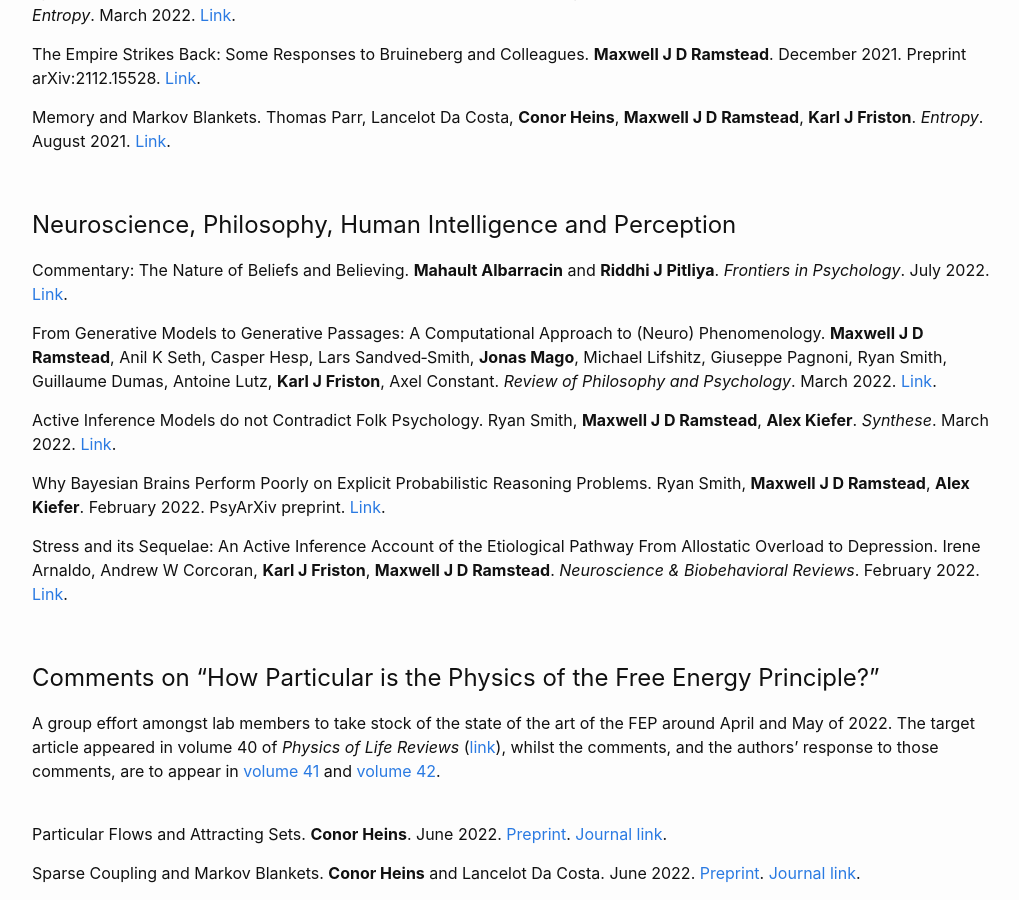
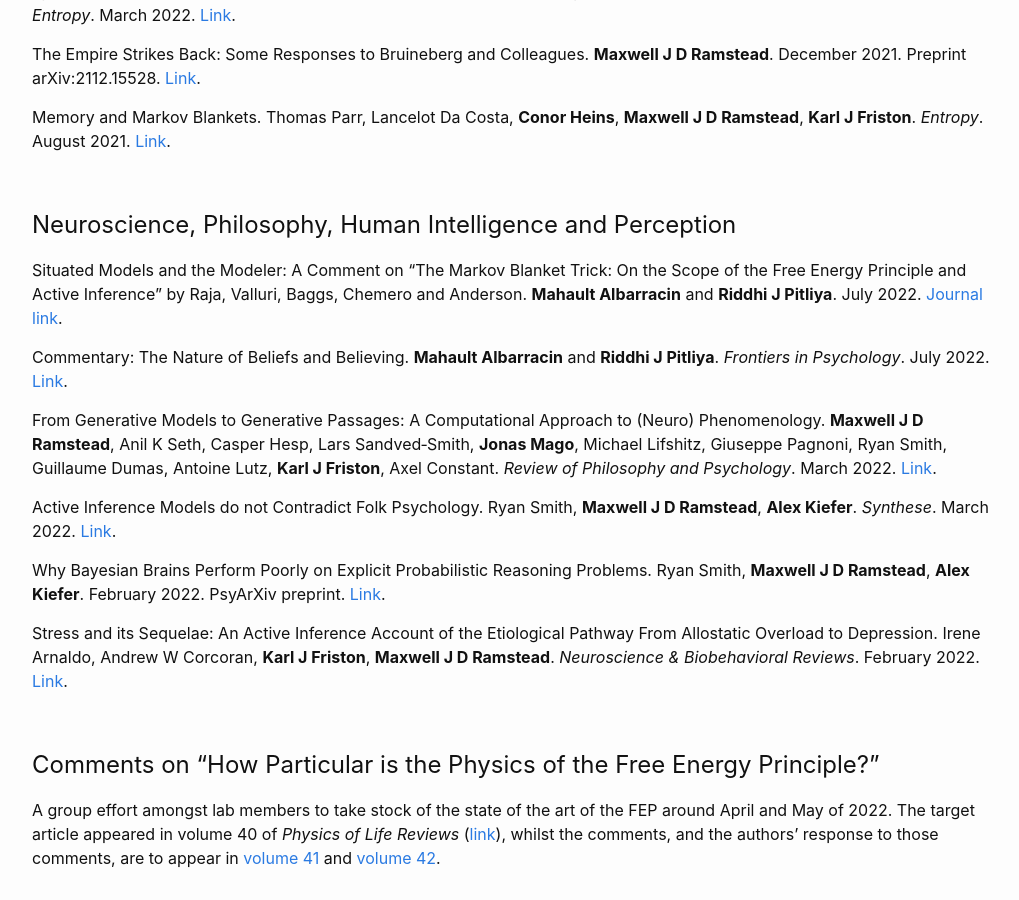
Before and after one commit to DARSakthi/DARSakthi.github.io, a Jekyll site: the page built from verses-lab.markdown, in a window 1280 px wide and 900 px high, scrolled down 2511 px. Shown: the whole window, without its empty margins (126-1145 px from the left). Built offline with Jekyll 4.4.1, drawn with Linux system fonts in a browser that asks for light colours.

Commit message:
Added paper

```diff
--- a/verses-lab.markdown
+++ b/verses-lab.markdown
@@ -109,6 +109,8 @@ Memory and Markov Blankets. Thomas Parr, Lancelot Da Costa, **Conor Heins**, **M
 <a name="neuro"></a>
 # Neuroscience, Philosophy, Human Intelligence and Perception
 
+Situated Models and the Modeler: A Comment on “The Markov Blanket Trick: On the Scope of the Free Energy Principle and Active Inference” by Raja, Valluri, Baggs, Chemero and Anderson. **Mahault Albarracin** and **Riddhi J Pitliya**. July 2022. [Journal link](https://doi.org/10.1016/j.plrev.2022.07.003).
+
 Commentary: The Nature of Beliefs and Believing. **Mahault Albarracin** and **Riddhi J Pitliya**. _Frontiers in Psychology_. July 2022. [Link](https://www.frontiersin.org/articles/10.3389/fpsyg.2022.981925/full).
 
 From Generative Models to Generative Passages: A Computational Approach to (Neuro) Phenomenology. **Maxwell J D Ramstead**, Anil K Seth, Casper Hesp, Lars Sandved‑Smith, **Jonas Mago**, Michael Lifshitz, Giuseppe Pagnoni, Ryan Smith, Guillaume Dumas, Antoine Lutz, **Karl J Friston**, Axel Constant. _Review of Philosophy and Psychology_. March 2022. [Link](https://link.springer.com/article/10.1007/s13164-021-00604-y).
```
